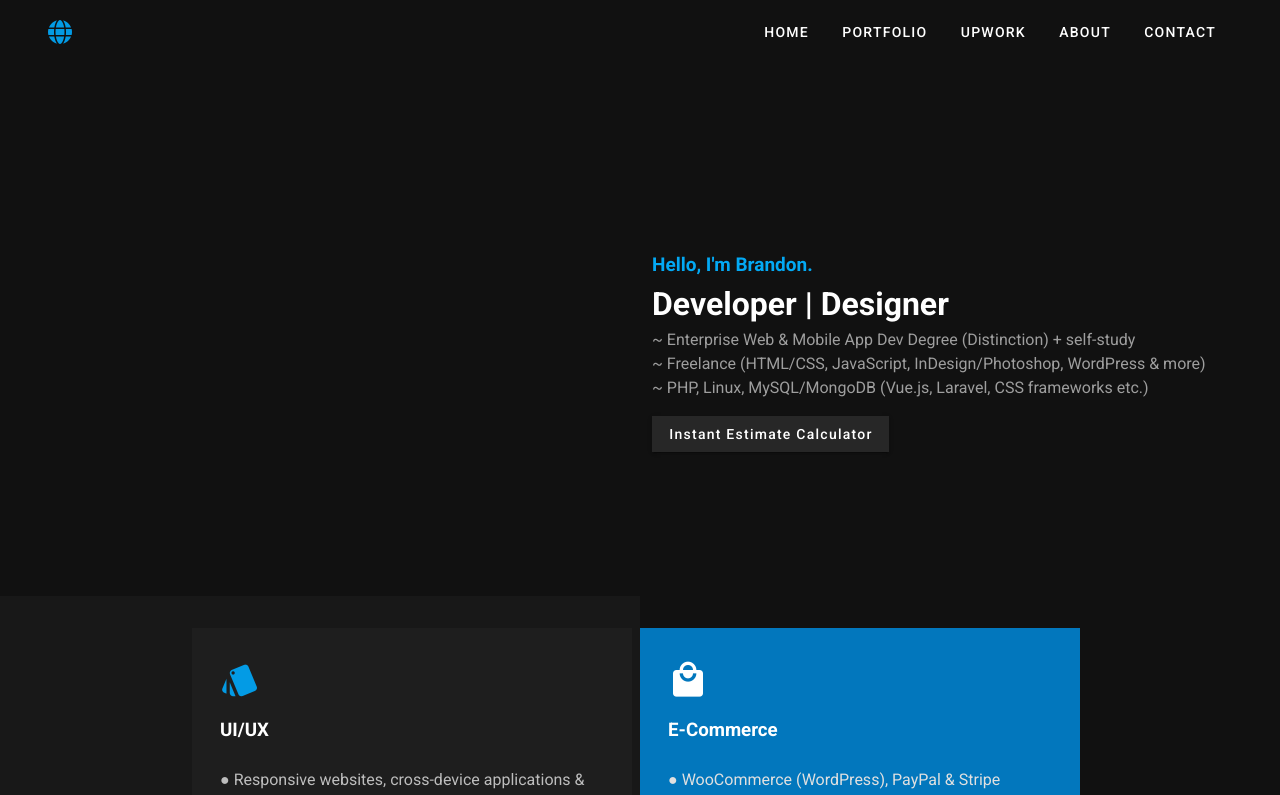
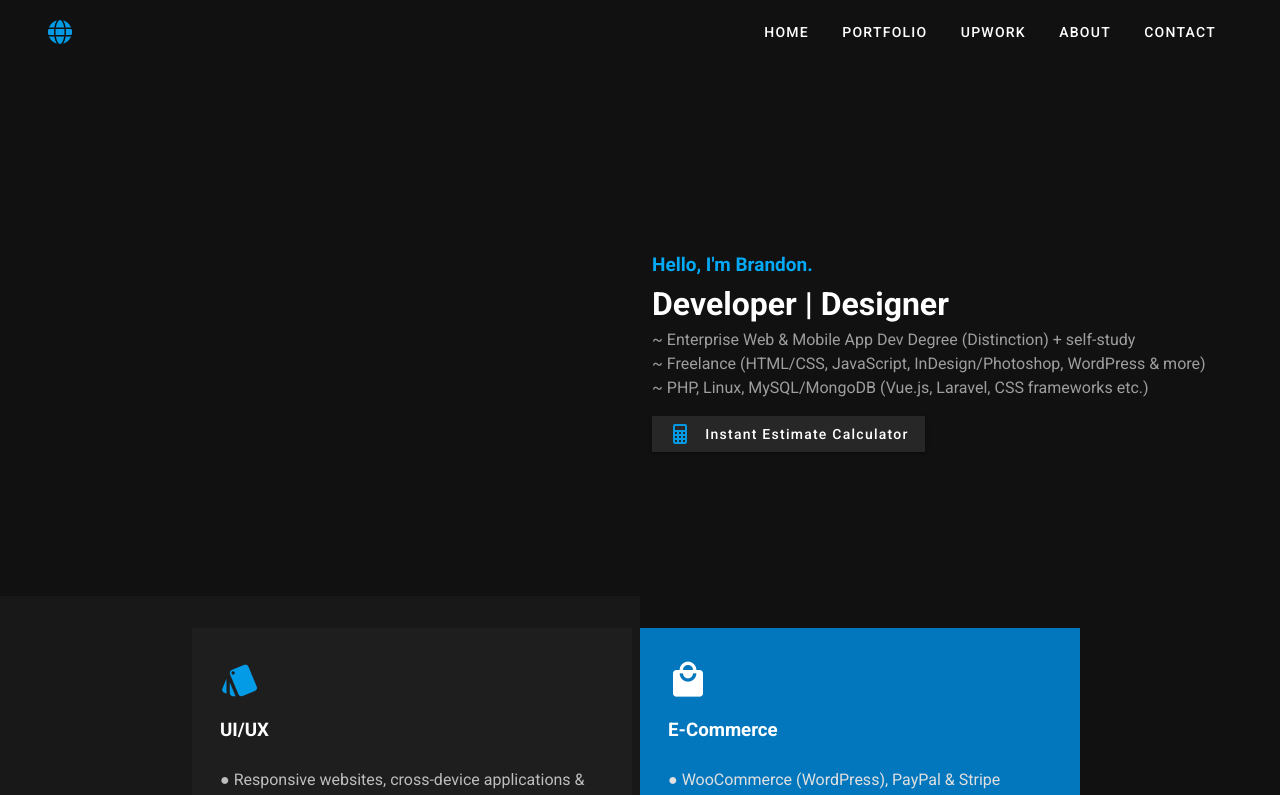
Before and after one commit to BrandonWingerAir/project-portfolio-vuetify-js, a Vue app: page / in a window 1280 px wide. Shown: the top 795 px of the page. Built offline with nearby package versions, Linux system fonts and the light colour scheme.

Commit message:
add icon to hero section button

```diff
--- a/src/components/HeroSection.vue
+++ b/src/components/HeroSection.vue
@@ -14,6 +14,9 @@
                 ~ PHP, Linux, MySQL/MongoDB (Vue.js, Laravel, CSS frameworks etc.)
             </p>
             <v-btn tile color="a7121d" class="text-capitalize" dark href="https://brandonwinger-air.com/web-project-calculator/" target="_blank">
+                <v-icon color="#039be5" class="mr-3">
+                    mdi-calculator
+                </v-icon>
                 Instant Estimate Calculator
             </v-btn>
         </v-col>
```
